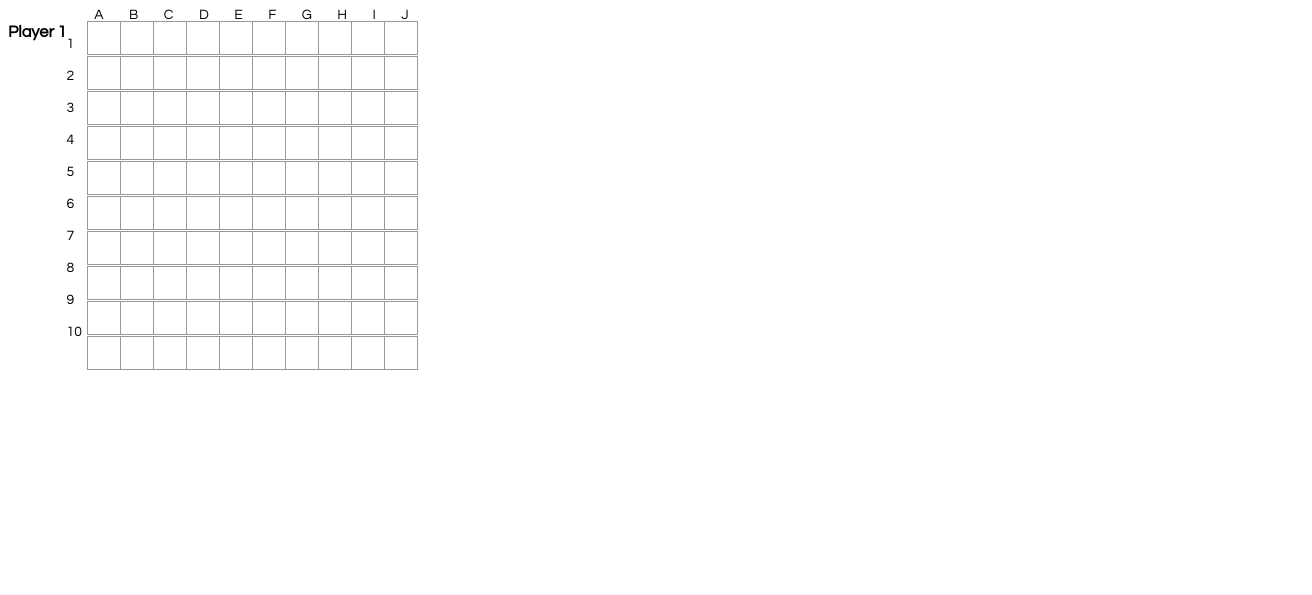
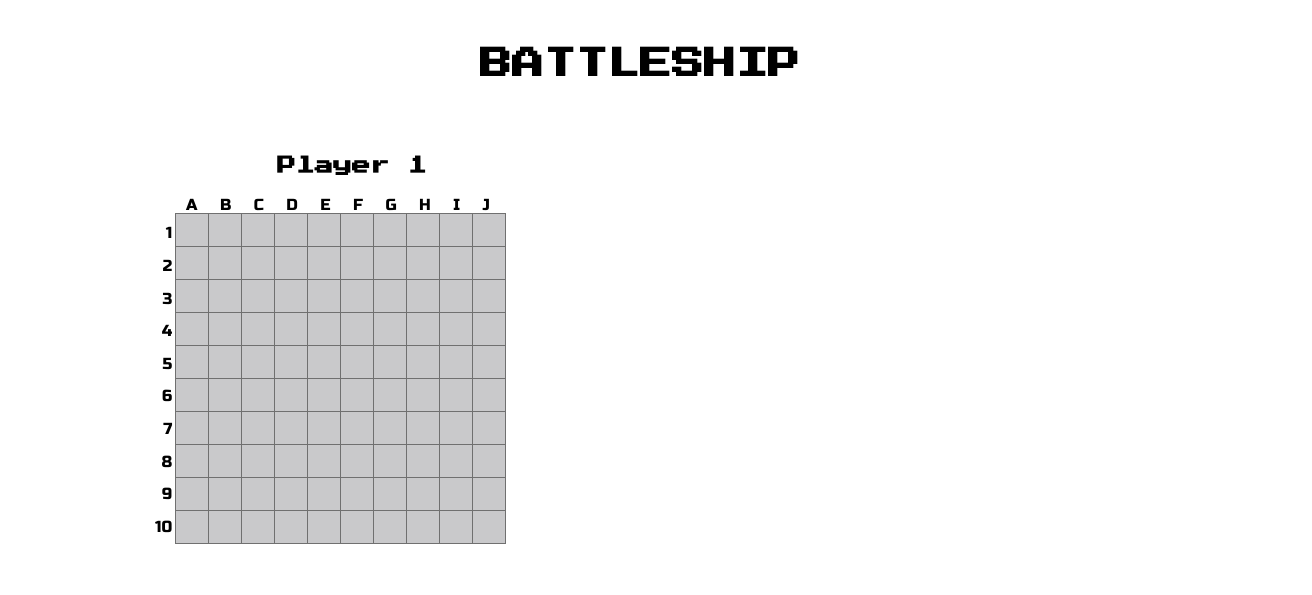
Before and after one commit to aerjay/SimplifiedBattleshipGame, a React app: page / in a window 1280 px wide. Shown: the whole page, 1312 px wide, since content can reach past the window. Built offline with nearby package versions, Linux system fonts and the light colour scheme.

Commit message:
Update game layout.

```diff
--- a/public/index.html
+++ b/public/index.html
@@ -1,42 +1,19 @@
 <!DOCTYPE html>
 <html lang="en">
 	<head>
-		<meta charset="utf-8" />
-		<link rel="icon" href="%PUBLIC_URL%/favicon.ico" />
-		<meta name="viewport" content="width=device-width, initial-scale=1" />
-		<meta name="theme-color" content="#000000" />
-		<meta
-			name="description"
-			content="Web site created using create-react-app"
-		/>
-
-		<link rel="manifest" href="%PUBLIC_URL%/manifest.json" />
-		<!--
-      manifest.json provides metadata used when your web app is installed on a
-      user's mobile device or desktop. See https://developers.google.com/web/fundamentals/web-app-manifest/
-
-      Notice the use of %PUBLIC_URL% in the tags above.
-      It will be replaced with the URL of the `public` folder during the build.
-      Only files inside the `public` folder can be referenced from the HTML.
-
-      Unlike "/favicon.ico" or "favicon.ico", "%PUBLIC_URL%/favicon.ico" will
-      work correctly both with client-side routing and a non-root public URL.
-      Learn how to configure a non-root public URL by running `npm run build`.
-    -->
-		<title>React App</title>
+		<meta charset="UTF-8" />
+		<meta name="viewport" content="width=device-width, initial-scale=1.0" />
+		<link rel="preconnect" href="https://fonts.gstatic.com">
+		<link href="https://fonts.googleapis.com/css2?family=Press+Start+2P&family=Russo+One&display=swap" rel="stylesheet">
+		<title>Battleship</title>
 	</head>
 	<body>
 		<noscript>You need to enable JavaScript to run this app.</noscript>
-		<div id="root"></div>
-		<!--
-      This HTML file is a template.
-      If you open it directly in the browser, you will see an empty page.
-
-      You can add webfonts, meta tags, or analytics to this file.
-      The build step will place the bundled scripts into the <body> tag.
-
-      To begin the development, run `npm start` or `yarn start`.
-      To create a production bundle, use `npm run build` or `yarn build`.
-    -->
+		<header>
+			<h1 class="text-center">BATTLESHIP</h1>
+		</header>
+		<section>
+			<div id="root" class="container"></div>
+		</section>
 	</body>
 </html>
--- a/src/Board.js
+++ b/src/Board.js
@@ -22,17 +22,19 @@ function Board (props) {
 
 	return (
 		<div className='board'>
-			<div className='row-label'>
-				{ROW_LABELS.map((elem) => (
-					<div key={elem}>{elem}</div>
-				))}
-			</div>
 			<div className='column-label'>
 				{COLUMN_LABELS.map((elem) => (
 					<div key={elem}>{elem}</div>
 				))}
 			</div>
-			<div className='grid'>{renderGrid()}</div>
+			<div>
+				<div className='grid'>{renderGrid()}</div>
+				<div className='row-label'>
+					{ROW_LABELS.map((elem) => (
+						<div key={elem}>{elem}</div>
+					))}
+				</div>
+			</div>
 		</div>
 	)
 
--- a/src/Game.js
+++ b/src/Game.js
@@ -39,7 +39,8 @@ function Game () {
 		setShipsOnBoard(shipsOnBoardCopy)
 	}
 
-	return <div className='game'>{renderPlayers()}</div>
+	// Add another div for game-info in middle, use arr.splice(1, 0, 'item to add');
+	return <div className='split'>{renderPlayers()}</div>
 
 	function renderPlayers () {
 		const shipsOnBoardValues = [...shipsOnBoard.values()]
--- a/src/Player.js
+++ b/src/Player.js
@@ -17,7 +17,7 @@ function Player (props) {
 
 	return (
 		<div className={`player-container ${props.customStyle}`}>
-			<h3>{props.name}</h3>
+			<h3 className='text-center'>{props.name}</h3>
 			<Board
 				showShipMarker={props.showShipOnBoard}
 				onShipHasSunk={handleShipHasSunk}
--- a/src/Square.js
+++ b/src/Square.js
@@ -4,7 +4,7 @@ import PropTypes from 'prop-types'
 function Square (props) {
 	return (
 		<button
-			className={'square ' + props.customStyle}
+			className={props.customStyle}
 			data-testid={props.testId}
 			onClick={props.onClick}
 		/>
--- a/src/index.css
+++ b/src/index.css
@@ -1,50 +1,145 @@
-body {
-	font: 14px "Century Gothic", Futura, sans-serif;
+:root {
+	--clr-primary-200: #00aeff;
+	--clr-primary-400: #ff2600;
+
+	--clr-neutral-100: #ffffff;
+	--clr-neutral-200: #bbbbbe;
+	--clr-neutral-300: #707070;
+	--clr-neutral-400: #ffffff33;
+
+	--ff-primary: 'Russo One', sans-serif;
+	--ff-accent: 'Press Start 2P', cursive;
 }
 
-.square {
-	background: #fff;
-	border: 1px solid #999;
-	position: relative;
-	font-size: 12px;
-	font-weight: bold;
-	line-height: 34px;
+*,
+*::before,
+*::after {
+	box-sizing: border-box;
+}
+
+body {
+	font-family: var(--ff-primary);
+	font-weight: 400;
+	font-size: 1rem;
+	margin-bottom: 1em;
+	background-color: var(--clr-neutral-100);
+}
+
+body,
+h1,
+h2,
+h3 {
+	margin: 0;
+}
+
+h1,
+h2,
+h3 {
+	font-family: var(--ff-accent);
+	font-weight: 900;
+	line-height: 1;
+}
+
+.text-center {
+	text-align: center;
+}
+
+header,
+section {
+	padding: 3rem 0;
+}
+
+.container {
+	margin-inline: auto;
+}
+
+.split {
+	display: flex;
+	flex-direction: row;
+}
+
+.split > * {
+	flex-basis: 100%;
+}
+
+button {
+	background: var(--clr-neutral-200);
+	box-shadow: inset 0 0 0 99999px var(--clr-neutral-400);
+	border: 1px solid var(--clr-neutral-300);
 	height: 34px;
 	margin-right: -1px;
 	margin-top: -1px;
-	padding: 0;
-	text-align: center;
 	width: 34px;
 }
 
+button:active {
+	outline: none;
+	border: 1px solid var(--clr-neutral-300);
+}
+
+button:visited {
+	outline: none;
+	border: 1px solid var(--clr-neutral-300);
+}
+
+button:focus {
+	outline-offset: 0;
+	outline: none;
+	border: 1px solid var(--clr-neutral-300);
+}
+
+button:focus.hit {
+	outline-offset: 0;
+	outline-color: var(--clr-primary-200);
+	outline-style: auto;
+	border: 1px solid var(--clr-neutral-300);
+}
+
+button:focus.miss {
+	outline-offset: 0;
+	outline-color: var(--clr-primary-400);
+	outline-style: auto;
+	border: 1px solid var(--clr-neutral-300);
+}
+
+button:hover {
+	box-shadow: none;
+}
+
 .grid {
-	left: 15px;
+	left: 20px;
 	position: relative;
-	display: block;
+	display: table;
 }
 
 .player-container {
 	position: relative;
-	display: flex;
-	flex-wrap: wrap;
+	margin: 0;
+}
+
+.player-container > h3 {
+	left: 32px;
+	position: inherit;
+	bottom: 1em;
 }
 
 .column-label {
-	left: 15px;
 	position: relative;
 	display: flex;
-	width: 340px;
-	justify-content: space-around;
+	width: 304px;
+	justify-content: space-between;
+	left: 18px;
 }
 
 .row-label {
-	top: 20px;
+	top: 15px;
 	position: absolute;
 	display: flex;
-	justify-content: space-around;
-	height: 320px;
+	justify-content: space-evenly;
+	height: 340px;
 	flex-direction: column;
 	align-self: flex-start;
+	text-align: right;
 }
 
 .board {
@@ -55,35 +150,31 @@ body {
 	position: relative;
 }
 
-.game {
-	display: flex;
+.hit {
+	outline-color: var(--clr-primary-200);
+	outline-style: auto;
+	background-color: var(--clr-primary-400);
 }
 
-.hit {
-	outline-color: blue;
-	outline-style: auto;
-	background-color: red;
-}
-
-.miss{
-	outline-color: red;
+.miss {
+	outline-color: var(--clr-primary-400);
 	outline-style: auto;
 }
 
 .ship {
-	background-color: blue;
+	background-color: var(--clr-primary-200);
 }
 
 .hide-board {
 	visibility: hidden;
 }
 
-.unclickable-board{
-	pointer-events: none
+.unclickable-board {
+	pointer-events: none;
 }
 
-.grid-row::after{
+.grid-row {
 	clear: both;
-  content: "";
-  display: table;
+	content: '';
+	display: flex;
 }
```
Also changed, not shown: src/Square.test.js (+2 -3 lines), public/manifest.json (deleted).
